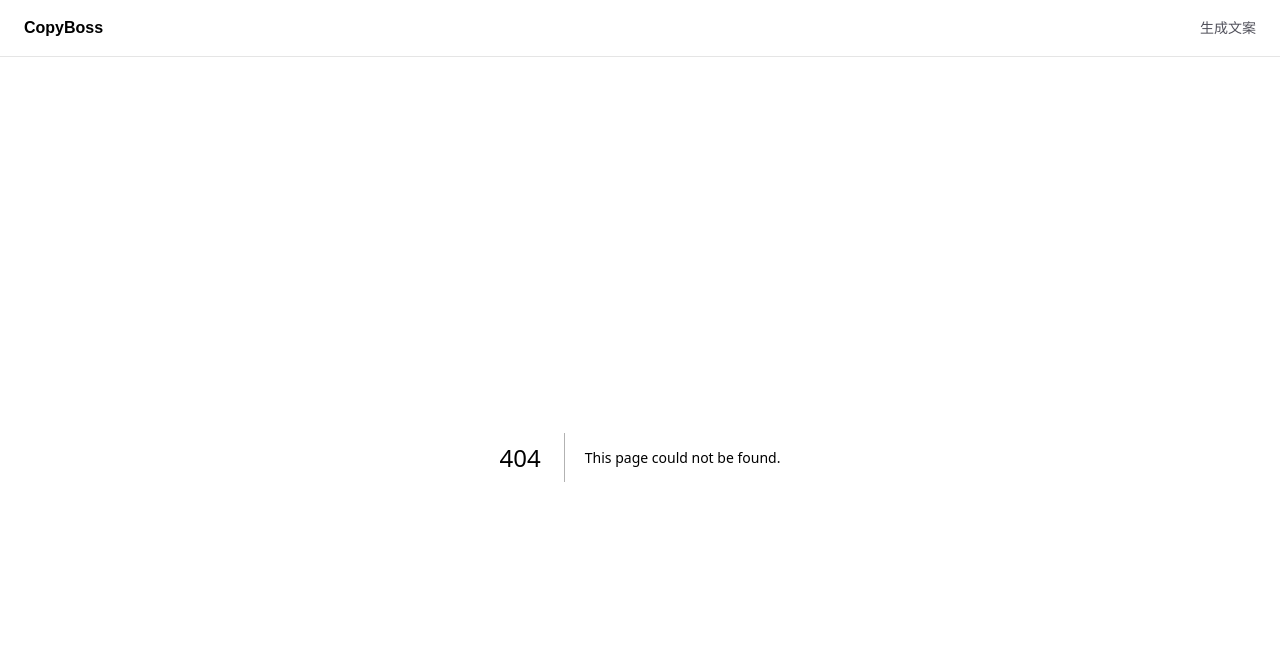
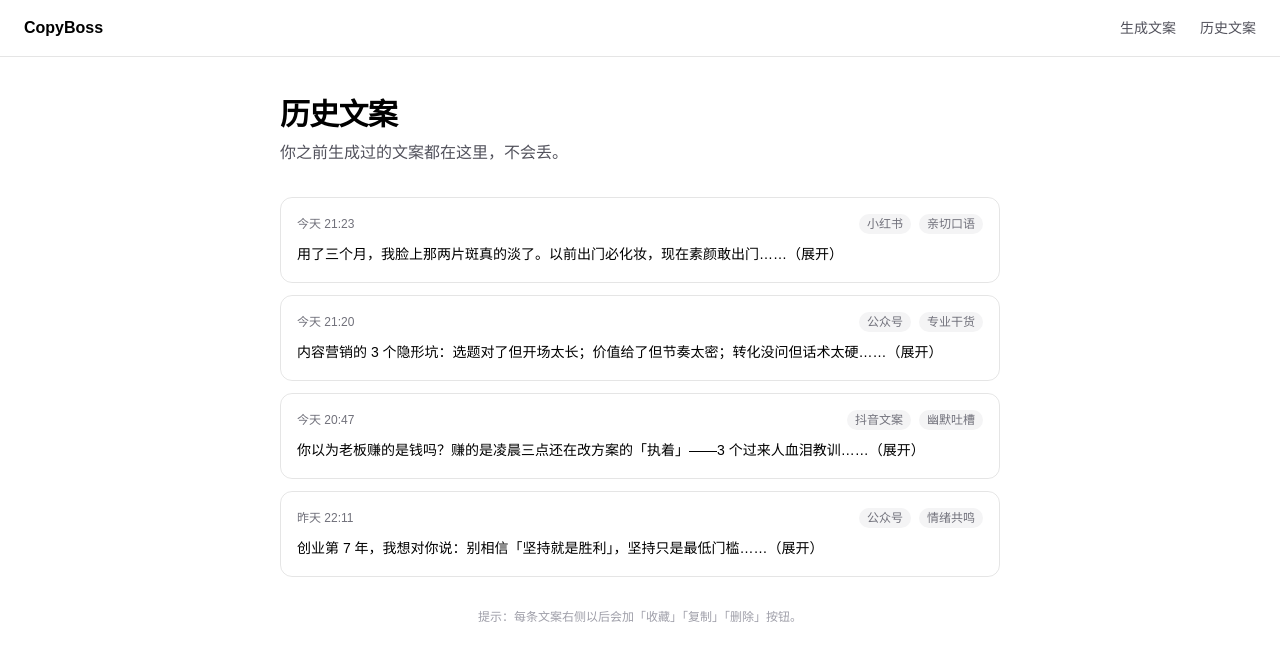
Before and after one commit to 271811038-bit/copyboss-mvp, a Next.js app: page /history in a window 1280 px wide. Before the commit this address had no page. Shown: the top 660 px of the page. Built offline with nearby package versions, Linux system fonts and the light colour scheme.

Commit message:
新增 /history 历史页（服务端组件，mock 4 条）；抽取 Pill 组件复用胶囊代码（DRY）；layout 加历史链接

```diff
--- a/app/generate/page.tsx
+++ b/app/generate/page.tsx
@@ -1,6 +1,7 @@
 "use client"; // 这个组件要在浏览器里跑（有用到 state 和点击事件）
 
 import { useState } from "react";
+import Pill from "@/components/Pill";
 
 // 这两行数组是“死的”，不会变——放在组件外面更省性能
 const 平台 = ["小红书", "公众号", "抖音文案"];
@@ -85,24 +86,14 @@ export default function GeneratePage() {
           <span className="text-xs text-zinc-400 dark:text-zinc-500">已选 {选中的平台.length}</span>
         </h2>
         <div className="flex flex-wrap gap-3">
-          {平台.map((名称) => {
-            const 已选 = 选中的平台.includes(名称);
-            return (
-              <button
-                key={名称}
-                type="button"
-                onClick={() => 切换(选中的平台, 设置选中的平台, 名称)}
-                className={
-                  已选
-                    ? "rounded-full bg-black px-4 py-2 text-sm text-white transition-colors dark:bg-white dark:text-black"
-                    : "rounded-full border border-black/15 px-4 py-2 text-sm text-zinc-700 transition-colors hover:border-black/40 dark:border-white/20 dark:text-zinc-300 dark:hover:border-white/40"
-                }
-              >
-                {已选 ? "✓ " : ""}
-                {名称}
-              </button>
-            );
-          })}
+          {平台.map((名称) => (
+            <Pill
+              key={名称}
+              名称={名称}
+              已选={选中的平台.includes(名称)}
+              onClick={() => 切换(选中的平台, 设置选中的平台, 名称)}
+            />
+          ))}
         </div>
       </section>
 
@@ -113,24 +104,14 @@ export default function GeneratePage() {
           <span className="text-xs text-zinc-400 dark:text-zinc-500">已选 {选中的风格.length}</span>
         </h2>
         <div className="flex flex-wrap gap-3">
-          {风格.map((名称) => {
-            const 已选 = 选中的风格.includes(名称);
-            return (
-              <button
-                key={名称}
-                type="button"
-                onClick={() => 切换(选中的风格, 设置选中的风格, 名称)}
-                className={
-                  已选
-                    ? "rounded-full bg-black px-4 py-2 text-sm text-white transition-colors dark:bg-white dark:text-black"
-                    : "rounded-full border border-black/15 px-4 py-2 text-sm text-zinc-700 transition-colors hover:border-black/40 dark:border-white/20 dark:text-zinc-300 dark:hover:border-white/40"
-                }
-              >
-                {已选 ? "✓ " : ""}
-                {名称}
-              </button>
-            );
-          })}
+          {风格.map((名称) => (
+            <Pill
+              key={名称}
+              名称={名称}
+              已选={选中的风格.includes(名称)}
+              onClick={() => 切换(选中的风格, 设置选中的风格, 名称)}
+            />
+          ))}
         </div>
       </section>
 
--- /dev/null
+++ b/app/history/page.tsx
@@ -0,0 +1,97 @@
+// 注意：没有 "use client" —— 这是一个纯展示页面，数据是死的，不需要交互
+
+import Link from "next/link";
+
+// 类型定义：一条历史文案长什么样
+type 历史条目 = {
+  id: string;
+  时间: string;
+  平台: string;
+  风格: string;
+  摘要: string;
+};
+
+// mock 数据（暂时写死在文件里，以后从数据库读）
+const 历史: 历史条目[] = [
+  {
+    id: "1",
+    时间: "今天 21:23",
+    平台: "小红书",
+    风格: "亲切口语",
+    摘要: "用了三个月，我脸上那两片斑真的淡了。以前出门必化妆，现在素颜敢出门……（展开）",
+  },
+  {
+    id: "2",
+    时间: "今天 21:20",
+    平台: "公众号",
+    风格: "专业干货",
+    摘要: "内容营销的 3 个隐形坑：选题对了但开场太长；价值给了但节奏太密；转化没问但话术太硬……（展开）",
+  },
+  {
+    id: "3",
+    时间: "今天 20:47",
+    平台: "抖音文案",
+    风格: "幽默吐槽",
+    摘要: "你以为老板赚的是钱吗？赚的是凌晨三点还在改方案的「执着」——3 个过来人血泪教训……（展开）",
+  },
+  {
+    id: "4",
+    时间: "昨天 22:11",
+    平台: "公众号",
+    风格: "情绪共鸣",
+    摘要: "创业第 7 年，我想对你说：别相信「坚持就是胜利」，坚持只是最低门槛……（展开）",
+  },
+];
+
+export default function HistoryPage() {
+  return (
+    <main className="mx-auto w-full max-w-3xl flex-1 px-6 py-10">
+      {/* 标题 */}
+      <div className="mb-8 flex flex-col gap-2">
+        <h1 className="text-3xl font-semibold tracking-tight text-black dark:text-zinc-50">
+          历史文案
+        </h1>
+        <p className="text-zinc-600 dark:text-zinc-400">
+          你之前生成过的文案都在这里，不会丢。
+        </p>
+      </div>
+
+      {/* 列表 */}
+      {历史.length === 0 ? (
+        <div className="flex h-40 flex-col items-center justify-center gap-2 rounded-xl border border-dashed border-black/15 text-sm text-zinc-400 dark:border-white/20 dark:text-zinc-500">
+          <p>还没有历史。</p>
+          <Link href="/generate" className="text-black underline dark:text-zinc-200">
+            去生成第一条 →
+          </Link>
+        </div>
+      ) : (
+        <div className="flex flex-col gap-3">
+          {历史.map((条) => (
+            <article
+              key={条.id}
+              className="rounded-xl border border-black/10 p-4 transition-colors hover:border-black/30 dark:border-white/15 dark:hover:border-white/30"
+            >
+              <div className="mb-2 flex items-center justify-between text-xs text-zinc-500 dark:text-zinc-400">
+                <span>{条.时间}</span>
+                <div className="flex gap-2">
+                  <span className="rounded-full bg-zinc-100 px-2 py-0.5 dark:bg-zinc-800">
+                    {条.平台}
+                  </span>
+                  <span className="rounded-full bg-zinc-100 px-2 py-0.5 dark:bg-zinc-800">
+                    {条.风格}
+                  </span>
+                </div>
+              </div>
+              <p className="text-sm leading-6 text-black dark:text-zinc-100">{条.摘要}</p>
+            </article>
+          ))}
+        </div>
+      )}
+
+      {/* 底部提示 */}
+      <p className="mt-8 text-center text-xs text-zinc-400 dark:text-zinc-500">
+        提示：每条文案右侧以后会加「收藏」「复制」「删除」按钮。
+      </p>
+    </main>
+  );
+}
--- a/app/layout.tsx
+++ b/app/layout.tsx
@@ -34,6 +34,9 @@ export default function RootLayout({ children }: LayoutProps<"/">) {
             <Link href="/generate" className="hover:text-black dark:hover:text-zinc-50">
               生成文案
             </Link>
+            <Link href="/history" className="hover:text-black dark:hover:text-zinc-50">
+              历史文案
+            </Link>
           </div>
         </nav>
 
--- /dev/null
+++ b/components/Pill.tsx
@@ -0,0 +1,25 @@
+// 这是一个「可复用组件」：把胶囊按钮的视觉和行为封装在这里
+// 任何地方想用胶囊，点 / 不点两种状态切换，都 import 它
+
+type PillProps = {
+  名称: string;
+  已选: boolean;
+  onClick: () => void;
+};
+
+export default function Pill({ 名称, 已选, onClick }: PillProps) {
+  return (
+    <button
+      type="button"
+      onClick={onClick}
+      className={
+        已选
+          ? "rounded-full bg-black px-4 py-2 text-sm text-white transition-colors dark:bg-white dark:text-black"
+          : "rounded-full border border-black/15 px-4 py-2 text-sm text-zinc-700 transition-colors hover:border-black/40 dark:border-white/20 dark:text-zinc-300 dark:hover:border-white/40"
+      }
+    >
+      {已选 ? "✓ " : ""}
+      {名称}
+    </button>
+  );
+}
```
